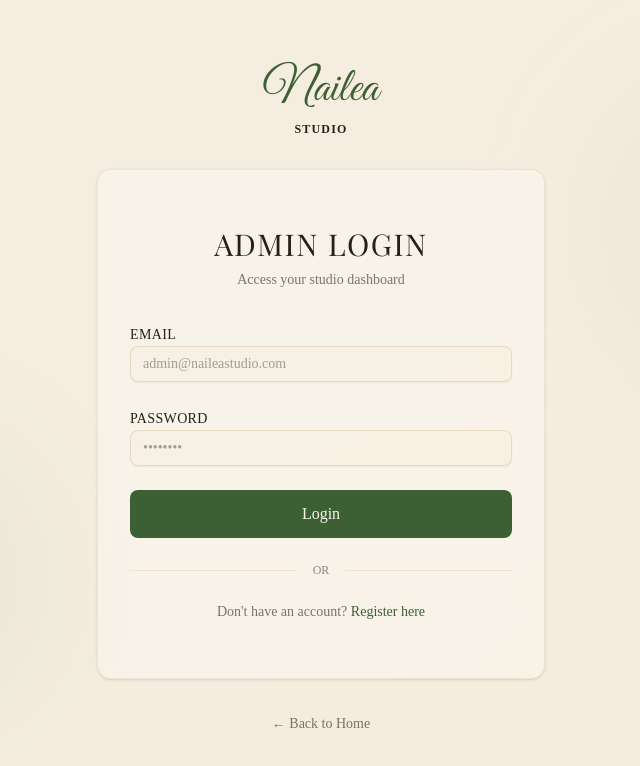
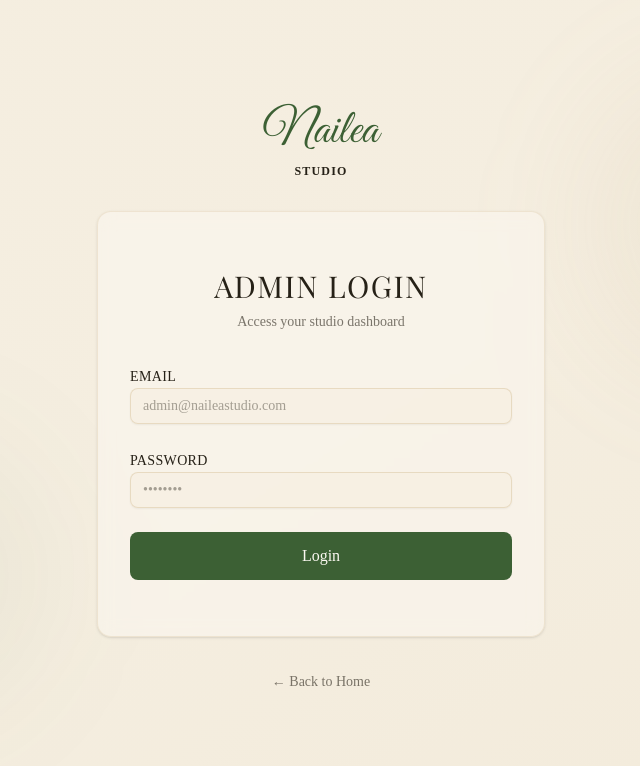
Before and after one commit to Jasonnn13/nailea-studio, a Next.js app: page /login in a window 1280 px wide. Shown: the top 766 px of the page, without its empty margins (319-959 px from the left). Built offline with nearby package versions, Linux system fonts and the light colour scheme; a web font is replaced by a local one.

Commit message:
refactor: comment out unused UI elements in LoginPage and Header components for cleaner code

```diff
--- a/app/login/page.tsx
+++ b/app/login/page.tsx
@@ -111,19 +111,19 @@ export default function LoginPage() {
             </form>
 
             {/* Divider */}
-            <div className="my-6 flex items-center gap-4">
+            {/* <div className="my-6 flex items-center gap-4">
               <div className="flex-1 h-px bg-accent/20"></div>
               <span className="text-xs text-foreground/50">OR</span>
               <div className="flex-1 h-px bg-accent/20"></div>
-            </div>
+            </div> */}
 
-            {/* Register link */}
+            {/* Register link
             <p className="text-center text-sm text-foreground/60">
               Don't have an account?{' '}
               <Link href="/register" className="text-primary hover:text-primary/80 font-medium">
                 Register here
               </Link>
-            </p>
+            </p> */}
           </div>
         </Card>
 
--- a/components/header.tsx
+++ b/components/header.tsx
@@ -66,14 +66,14 @@ export function Header() {
 
           {/* Desktop CTA Button */}
           <div className="hidden md:flex items-center space-x-4">
-            <Link href="/login">
+            {/* <Link href="/login">
               <Button
                 size="sm"
                 className="bg-primary hover:bg-primary/90 text-primary-foreground px-6 rounded-md"
               >
                 Login
               </Button>
-            </Link>
+            </Link> */}
           </div>
 
           {/* Mobile Menu Button */}
```
